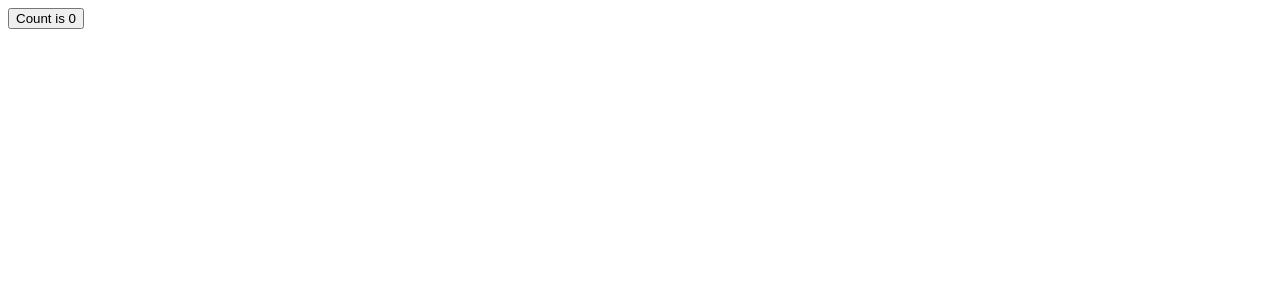
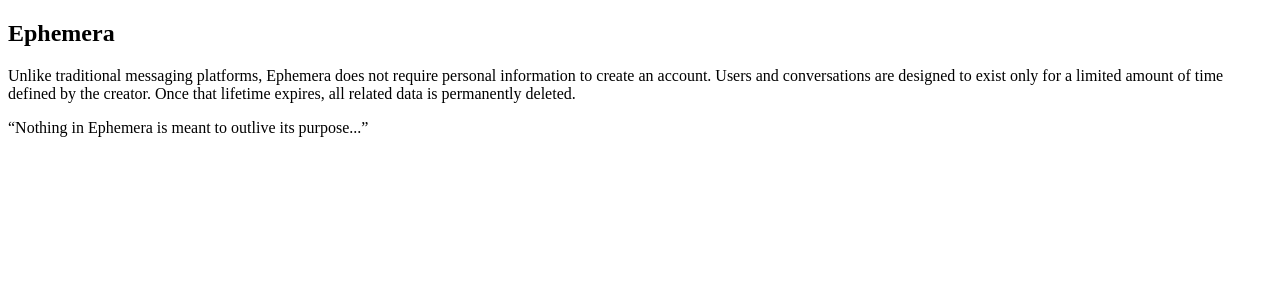
Before and after one commit to benjaAguilar/ephemera, a React (Vite) app in the folder apps/client/: page / in a window 1280 px wide. Shown: the top 300 px of the page. Built offline with nearby package versions, Linux system fonts and the light colour scheme.

Commit message:
ref(main.tsx): replace App for Hero

```diff
--- a/apps/client/src/main.tsx
+++ b/apps/client/src/main.tsx
@@ -1,9 +1,9 @@
 import { StrictMode } from 'react';
 import { createRoot } from 'react-dom/client';
-import App from './App';
+import { Hero } from './pages/Hero';
 
 createRoot(document.getElementById('root')!).render(
   <StrictMode>
-    <App />
+    <Hero />
   </StrictMode>,
 );
```
